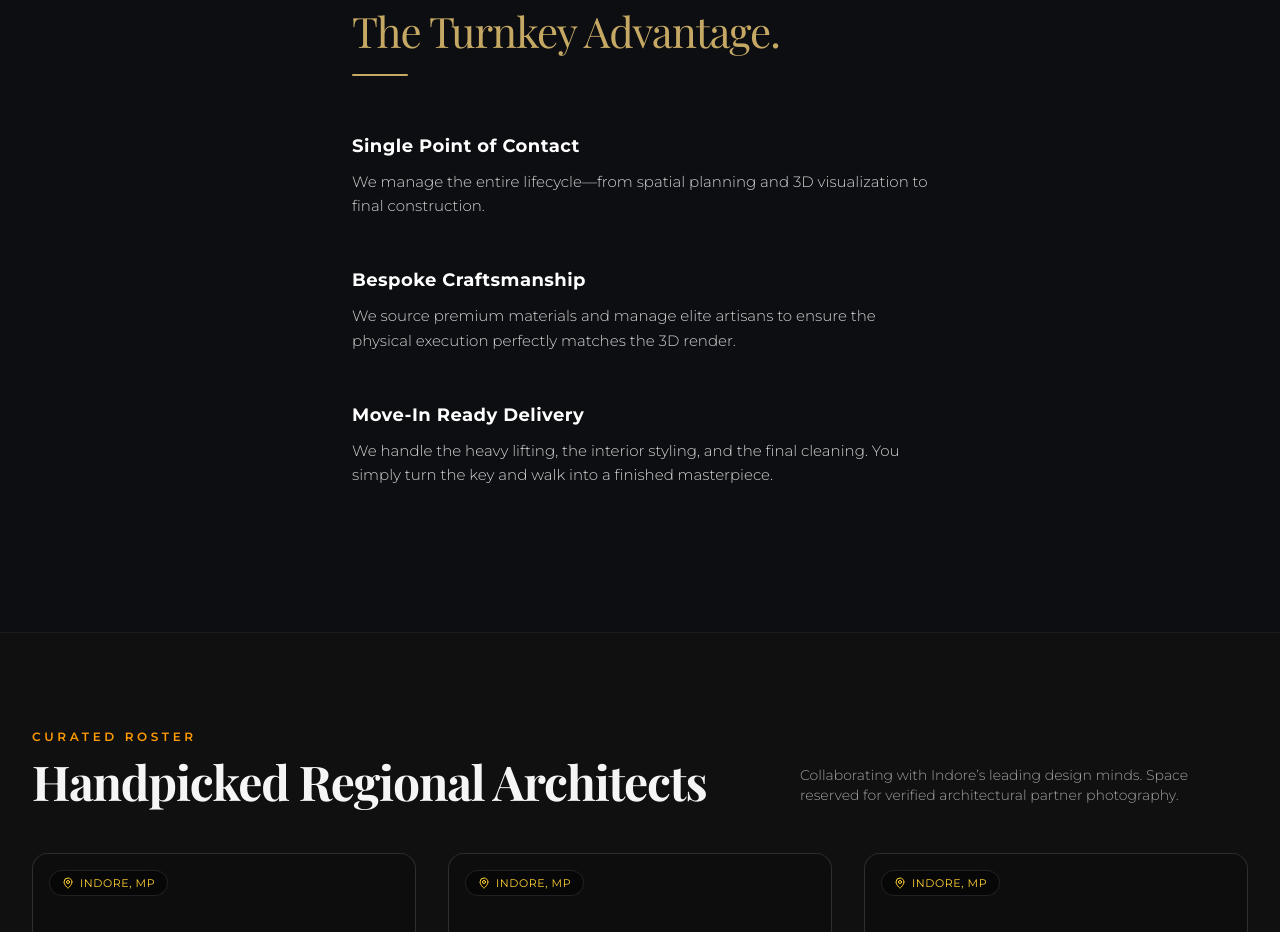
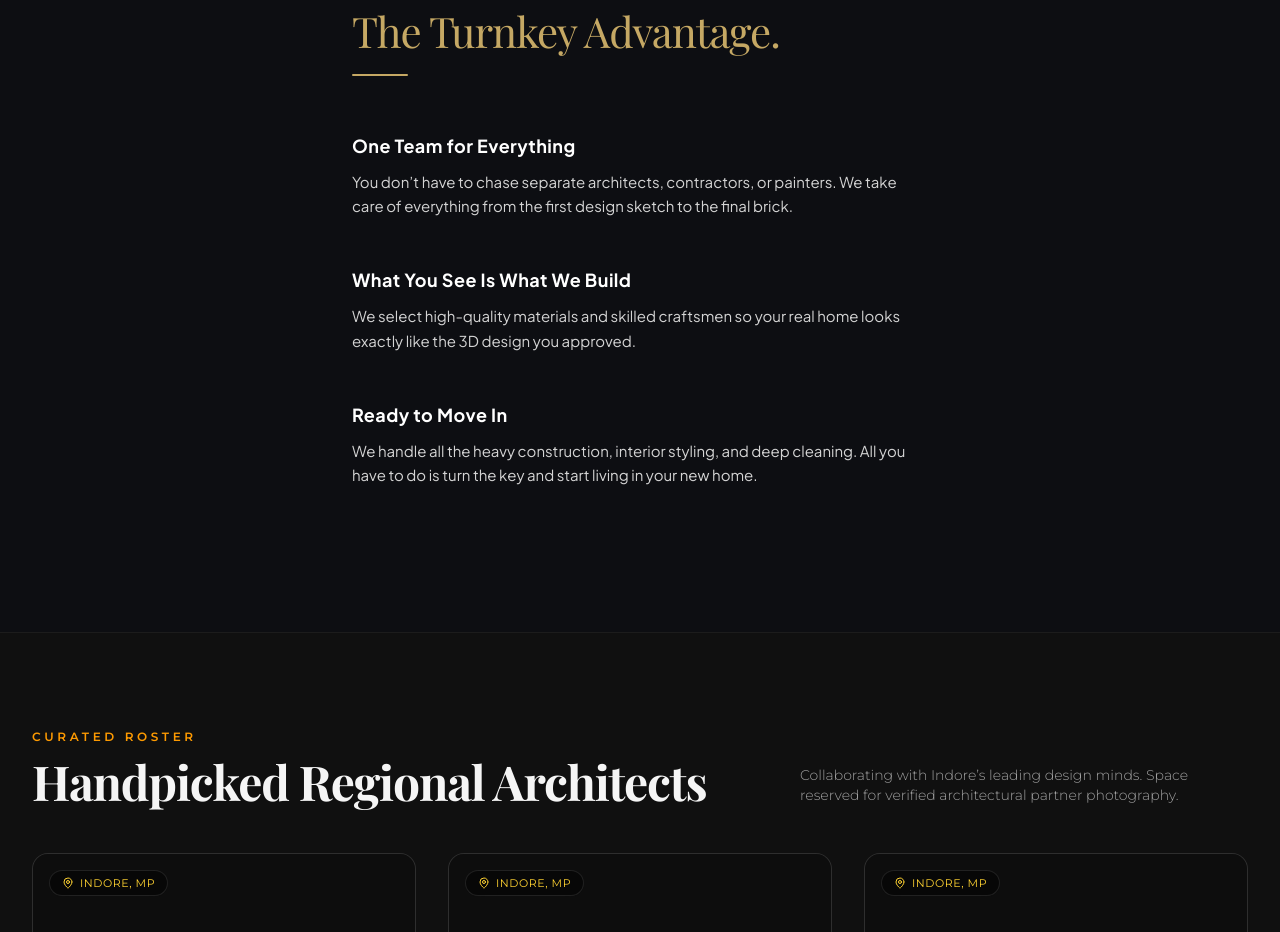
Before and after one commit to Manya-08102025/LIONORCA, a React (Vite) app: page / in a window 1280 px wide. Shown: the part 940-1872 px from the top of the page. Built offline with nearby package versions, Linux system fonts and the light colour scheme; a web font is replaced by a local one.

Commit message:
feat(turnkey): simplify language and soften typography for turnkey advantage section

```diff
--- a/src/components/Hero.jsx
+++ b/src/components/Hero.jsx
@@ -320,7 +320,7 @@ export default function Hero({ onOpenConsult }) {
                 The Turnkey Advantage.
               </a>
               <p className="text-xs text-neutral-400 mt-1 font-sans">
-                Single-window accountability vs 50+ vendors.
+                One dedicated team for your complete home — zero stress.
               </p>
             </div>
 
--- a/src/components/Navbar.jsx
+++ b/src/components/Navbar.jsx
@@ -119,7 +119,7 @@ export default function Navbar({ onOpenConsult }) {
                 The Turnkey Advantage.
               </a>
               <p className="text-xs text-neutral-400 mt-1 font-sans">
-                Single-window accountability vs 50+ vendors.
+                One dedicated team for your complete home — zero stress.
               </p>
             </div>
 
--- a/src/components/ValueProposition.jsx
+++ b/src/components/ValueProposition.jsx
@@ -2,21 +2,21 @@ export default function ValueProposition() {
   const points = [
     {
       id: 1,
-      title: 'Single Point of Contact',
+      title: 'One Team for Everything',
       description:
-        'We manage the entire lifecycle—from spatial planning and 3D visualization to final construction.',
+        'You don’t have to chase separate architects, contractors, or painters. We take care of everything from the first design sketch to the final brick.',
     },
     {
       id: 2,
-      title: 'Bespoke Craftsmanship',
+      title: 'What You See Is What We Build',
       description:
-        'We source premium materials and manage elite artisans to ensure the physical execution perfectly matches the 3D render.',
+        'We select high-quality materials and skilled craftsmen so your real home looks exactly like the 3D design you approved.',
     },
     {
       id: 3,
-      title: 'Move-In Ready Delivery',
+      title: 'Ready to Move In',
       description:
-        'We handle the heavy lifting, the interior styling, and the final cleaning. You simply turn the key and walk into a finished masterpiece.',
+        'We handle all the heavy construction, interior styling, and deep cleaning. All you have to do is turn the key and start living in your new home.',
     },
   ]
 
@@ -42,10 +42,10 @@ export default function ValueProposition() {
         <div className="space-y-10 sm:space-y-12 w-full">
           {points.map((point) => (
             <div key={point.id} className="flex flex-col items-start text-left space-y-2.5">
-              <h3 className="font-sans font-bold text-white text-base sm:text-lg tracking-wide">
+              <h3 className="font-soft font-bold text-white text-base sm:text-lg tracking-wide">
                 {point.title}
               </h3>
-              <p className="font-sans text-neutral-300 text-sm sm:text-[15px] font-light leading-relaxed">
+              <p className="font-soft text-neutral-300 text-sm sm:text-[15px] font-normal leading-relaxed">
                 {point.description}
               </p>
             </div>
```
